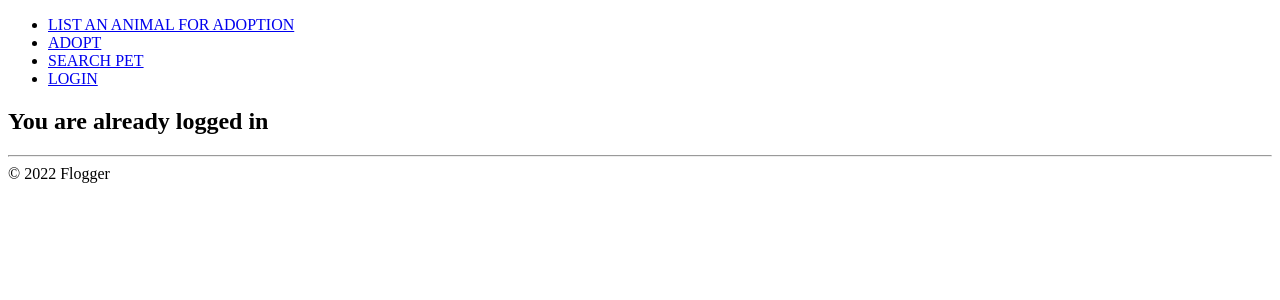
After one commit to CharlotteC1123/SecureCodingAssignment, a PHP site: page /AlreadyLoggedIn.html in a window 1280 px wide. The commit adds this page. Shown: the top 300 px of the page. Run offline with PHP 8.4, Linux system fonts and the light colour scheme.

Commit message:
Add files via upload

```diff
--- /dev/null
+++ b/AlreadyLoggedIn.html
@@ -0,0 +1,37 @@
+<!DOCTYPE html>
+<html>
+	<head>
+		<meta charset="utf-8">
+		<title> Adopt a pet </title>
+    	<link href="../css/styles.css" type="text/css" rel = "stylesheet"/>
+
+		<script
+  src="https://code.jquery.com/jquery-3.4.1.js"
+  integrity="sha256-WpOohJOqMqqyKL9FccASB9O0KwACQJpFTUBLTYOVvVU="
+  crossorigin="anonymous"></script>
+
+	</head>
+	<body>
+
+			<header>
+
+				<nav>
+					<ul>
+						<li><a href="../ListNewPetPage/ListNewPet.html">LIST AN ANIMAL FOR ADOPTION</a></li>
+						<li><a href="../AdoptAPetPage/AdoptAPet.html">ADOPT</a></li>
+						<li><a href="../SearchPetPage/SearchPet.html">SEARCH PET</a></li>
+						<li><a href="../LoginPage/Login.html">LOGIN</a></li>
+					</ul>
+				</nav>
+			</header>
+			<section>
+				<div id="divMessage"></div>
+
+						<h2> You are already logged in </h2> <hr>
+			</section>
+
+			<footer>
+				&copy; 2022 Flogger
+			</footer>
+	</body>
+</html>
--- a/RegistrationDAO.php
+++ b/RegistrationDAO.php
@@ -12,7 +12,7 @@
 		$email = $_POST['email'];
 		$pass = $_POST['password'];
 
-		$verificationcode = substr(md5(uniqid(rand(), true)), 16, 16);
+		//$verificationcode = substr(md5(uniqid(rand(), true)), 16, 16);
 
 		$pass = password_hash($pass, PASSWORD_BCRYPT);
 
@@ -29,7 +29,7 @@
 
 		$sql = "INSERT INTO `tbl_user`".
 			   " values ".
-			   "('$firstname', '$lastname', '$email', '$pass', NOW(), '$verificationcode', '1')";
+			   "('$firstname', '$lastname', '$email', '$pass', NOW())";
 
 		if(mysqli_query($connection, $sql)) {
 			echo '<script type="text/javascript">';
```
